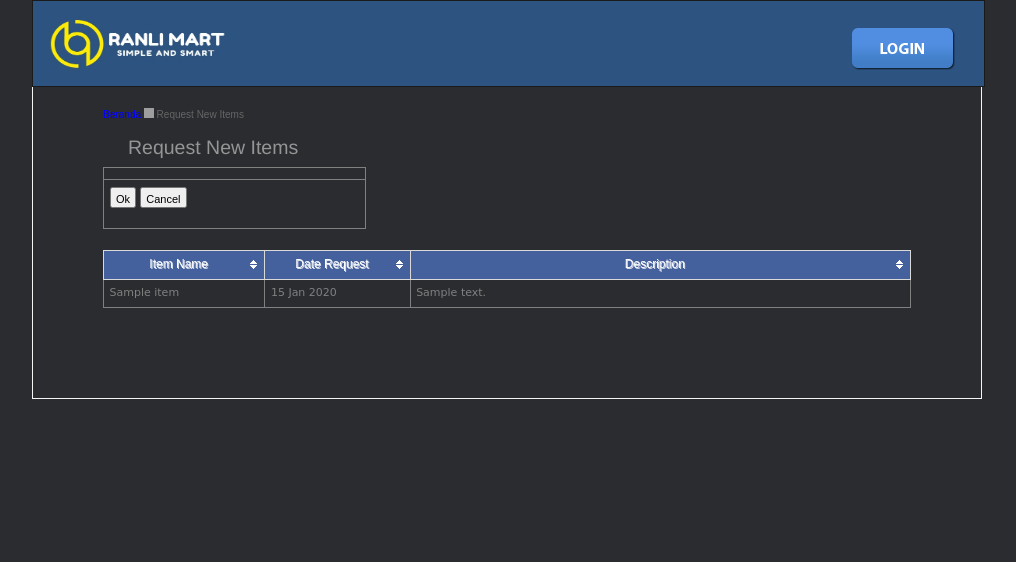
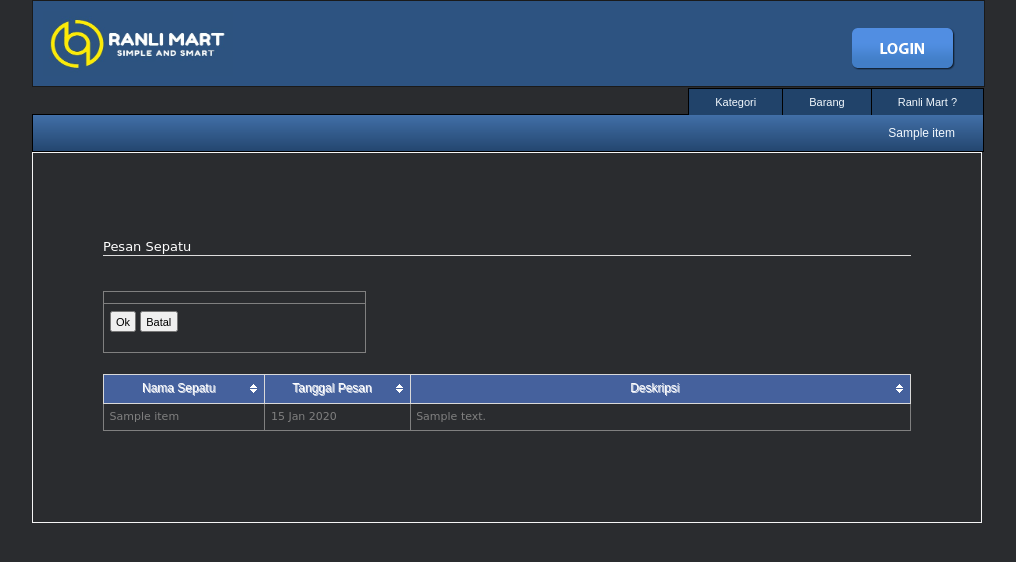
Before and after one commit to kiratakada/mautauaja.com, a Django app: template templates/items/item_request.html in a window 1280 px wide. Shown: the top 562 px of the page, without its empty margins (133-1149 px from the left). Run offline with Django 3.2, Linux system fonts and the light colour scheme; the template is opened without the code that fills it: most values are stand-ins (such as "Sample title", 1, 10 or a date in 2020); grey boxes are pictures that could not be loaded.

Commit message:
update pesan sepatu

```diff
--- a/templates/items/item_request.html
+++ b/templates/items/item_request.html
@@ -46,20 +46,14 @@
 	</script>
 {% endblock %}
 
-{% block breadcrumb %}
-    <div class="toolbar">
-       <div class="span-9 left breadcrumb">
-           <a href='{% url dashboard %}'> Beranda </a>
-           <img src="/mautauaja/static/icons/left.png" style="width: 10px; height: 10px;">
-           Request New Items
-       </div>
-    </div>
-{% endblock %}
+{% block body %}
+    {% include "items/tab_menu.html" %}
 
-{% block body %}
     <div class="items_content">
-		<br/>
-        <h3 class="thin">Request New Items</h3>
+		    <br/>
+          <span>Pesan Sepatu</span>
+          <hr>
+          <br>
 
         <form enctype="multipart/form-data" method="POST" action=".">
             <table>
@@ -71,7 +65,7 @@
                     <td colspan="2">
                         <div>
                             <input type='submit' value='Ok'>
-                            <a href="{% url dashboard %}"><input type="button" class="button" value="Cancel"></a>
+                            <a href="{% url dashboard %}"><input type="button" class="button" value="Batal"></a>
                         </div>
                     </td>
                 </tr>
@@ -80,9 +74,9 @@
 
 		<table id="id_price_table">
 			<thead>
-				<th style="width: 20%"> Item Name</th>
-				<th style="width: 18%"> Date Request </th>
-				<th> Description</th>
+				<th style="width: 20%"> Nama Sepatu</th>
+				<th style="width: 18%"> Tanggal Pesan </th>
+				<th> Deskripsi </th>
 				{% if user.is_superuser %}
 					<th style="width: 10%"> Actions </th>
 				{% endif %}
@@ -101,14 +95,14 @@
 
 							{% if user.is_superuser %}
 								<td>
-									<a onclick="showAnswer({{ item.id }});" class="button">Reply </a>
+									<a onclick="showAnswer({{ item.id }});" class="button">Balas </a>
 								</td>
 							{% endif %}
 						</tr>
 					{% endfor %}
 				{% else %}
 					<tr>
-						<td colspan="3"> NO REQUEST </td>
+						<td colspan="4"> Tidak ada Pesanan </td>
 					</tr>
 				{% endif %}
 			</tbody>
```
